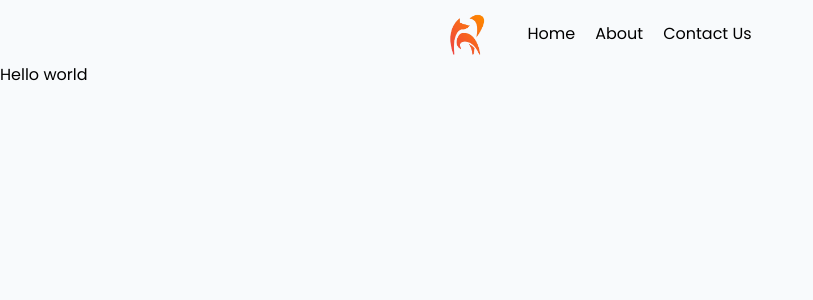
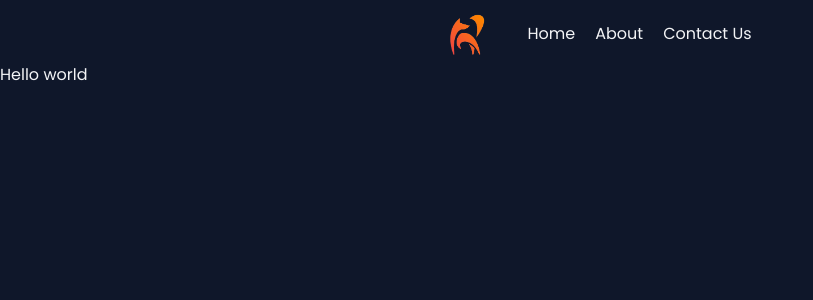
Before and after one commit to Erickinhou/Gamer-Sky, a Next.js app: page / in a window 1280 px wide. Shown: the top 300 px of the page, without its empty margins (0-813 px from the left). Built offline with nearby package versions, Linux system fonts and the light colour scheme.

Commit message:
Add logo and navbar

```diff
--- a/styles/Navbar.module.scss
+++ b/styles/Navbar.module.scss
@@ -2,6 +2,7 @@
   display: flex;
   justify-content: center;
   width: 100vw;
+  overflow-x: hidden;
   align-items: center;
   margin-top: 5px;
   img {
--- a/styles/globals.scss
+++ b/styles/globals.scss
@@ -4,8 +4,10 @@ html,
 body {
   padding: 0;
   margin: 0;
+  overflow-x: hidden;
   font-family: "Poppins", sans-serif;
-  background-color: #f8fafc;
+  background-color: #0f172a;
+  color: #f3f4f6;
 }
 
 a {
```
Also changed, not shown: styles/Post.module.scss (+6 -1 lines).
